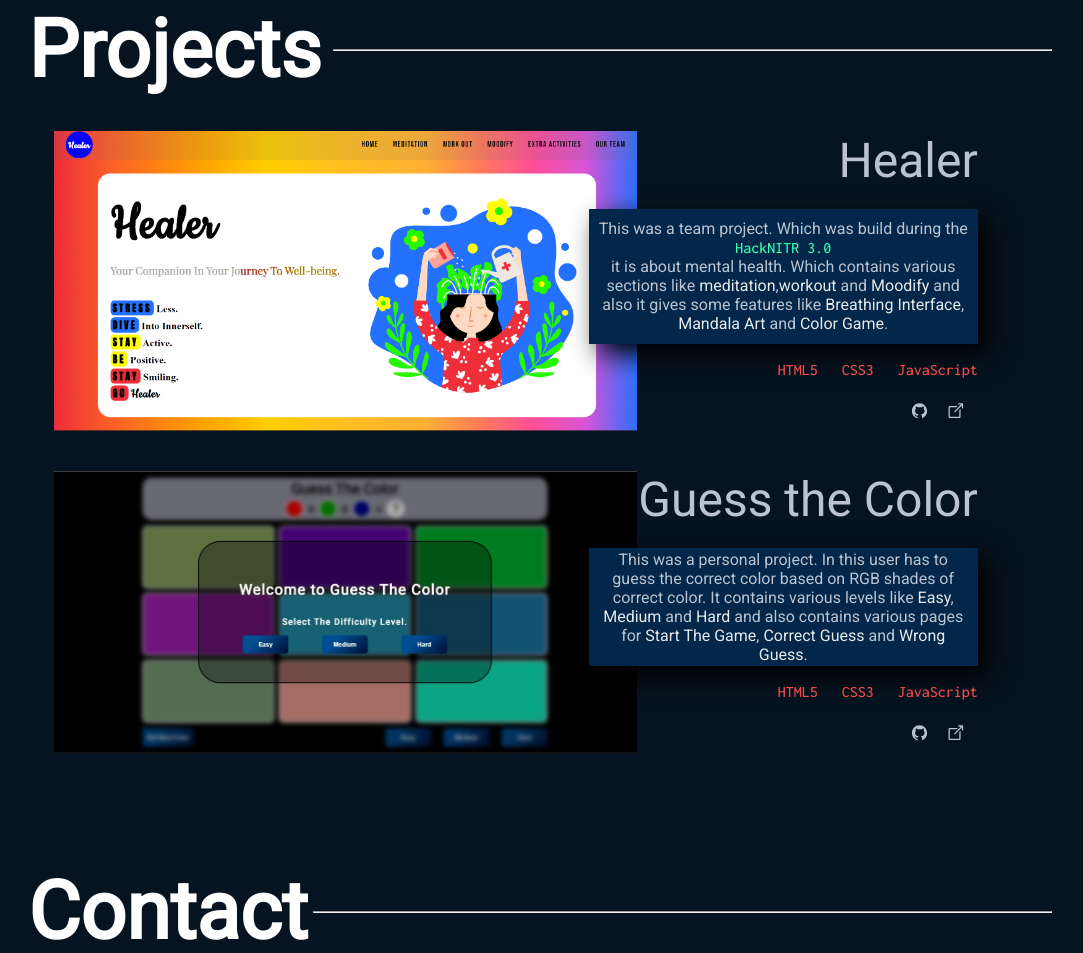
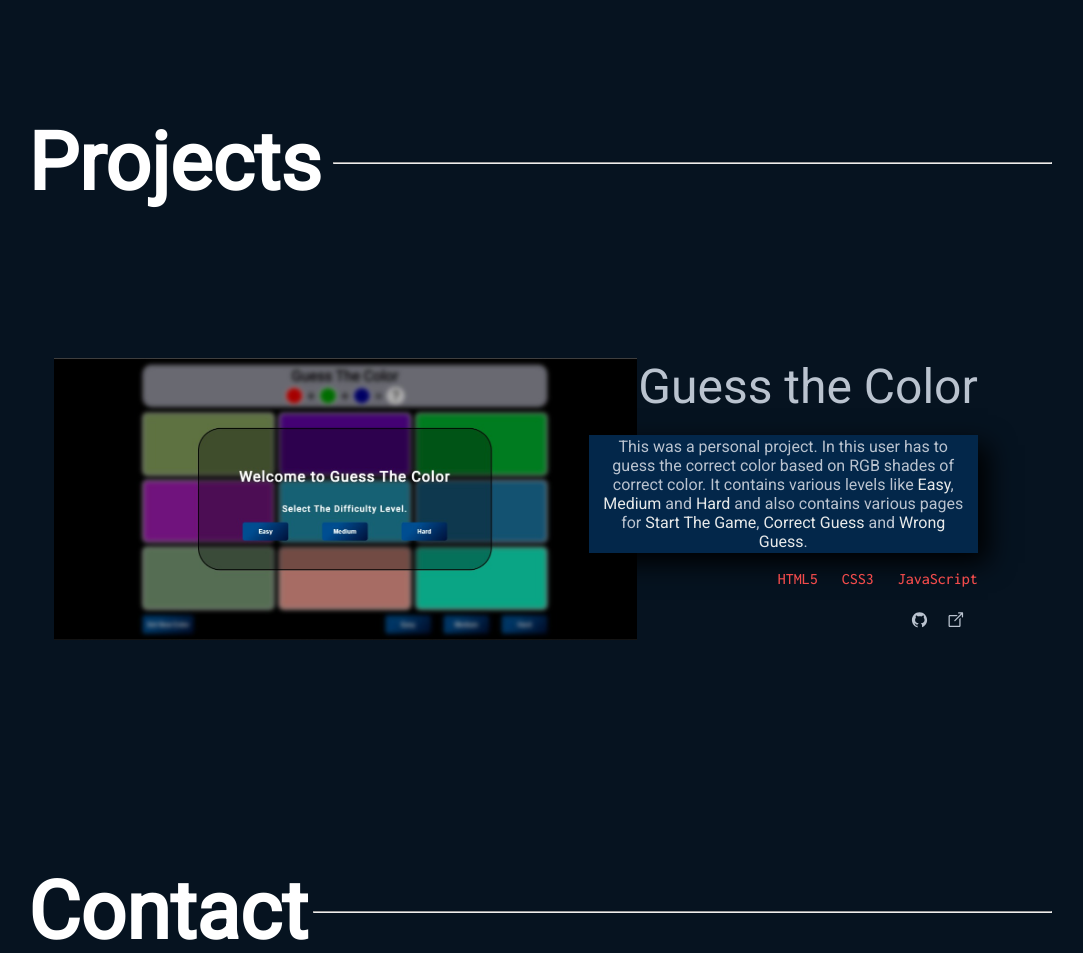
Before and after one commit to ujjavaljhanwar/Portfolio, a plain HTML site: page index.html in a window 1280 px wide. Shown: the part 2412-3365 px from the top of the page, without its empty margins (100-1183 px from the left). Drawn offline with nearby package versions, Linux system fonts and the light colour scheme.

Commit message:
Update index.html

```diff
--- a/index.html
+++ b/index.html
@@ -184,28 +184,6 @@
         </div>
         <div class="wrap">
             <div class="projectDetails">
-                <img src="./images/project-healer.png" class="projectImg healerImg" alt="Image of Project" data-aos="fade-right">
-                <div class="projectText healerText" data-aos="fade-left">
-                    <h2>Healer</h2>
-                    <div class="details">
-                        <p>This was a team project. Which was build during the <a href="https://hacknitr.tech/"
-                                target="_blank">HackNITR 3.0</a><br>
-                            it is about mental health. Which contains various sections like
-                            <span>meditation</span>,<span>workout</span> and <span>Moodify</span> and also it gives some
-                            features like <span>Breathing Interface</span>, <span>Mandala Art</span> and <span>Color
-                                Game</span>.
-                        </p>
-                    </div>
-                    <p><span>HTML5</span> <span>CSS3</span> <span>JavaScript</span></p>
-                    <div class="platforms">
-                        <a href="https://github.com/Drishty06/Healer" target="_blank"><img
-                                src="./icons/github-project.svg" alt="Link for githu repo"></a>
-                        <a href="https://drishty06.github.io/Healer/" target="_blank"><img src="./icons/link.svg"
-                                alt="Link for project"></a>
-                    </div>
-                </div>
-            </div>
-            <div class="projectDetails">
                 <img src="./images/guess-the-color.jpeg" class="projectImg colorGuessImg" alt="Image of Project" data-aos="fade-right">
                 <div class="projectText colorGuessText" data-aos="fade-left">
                     <h2>Guess the Color</h2>
```
